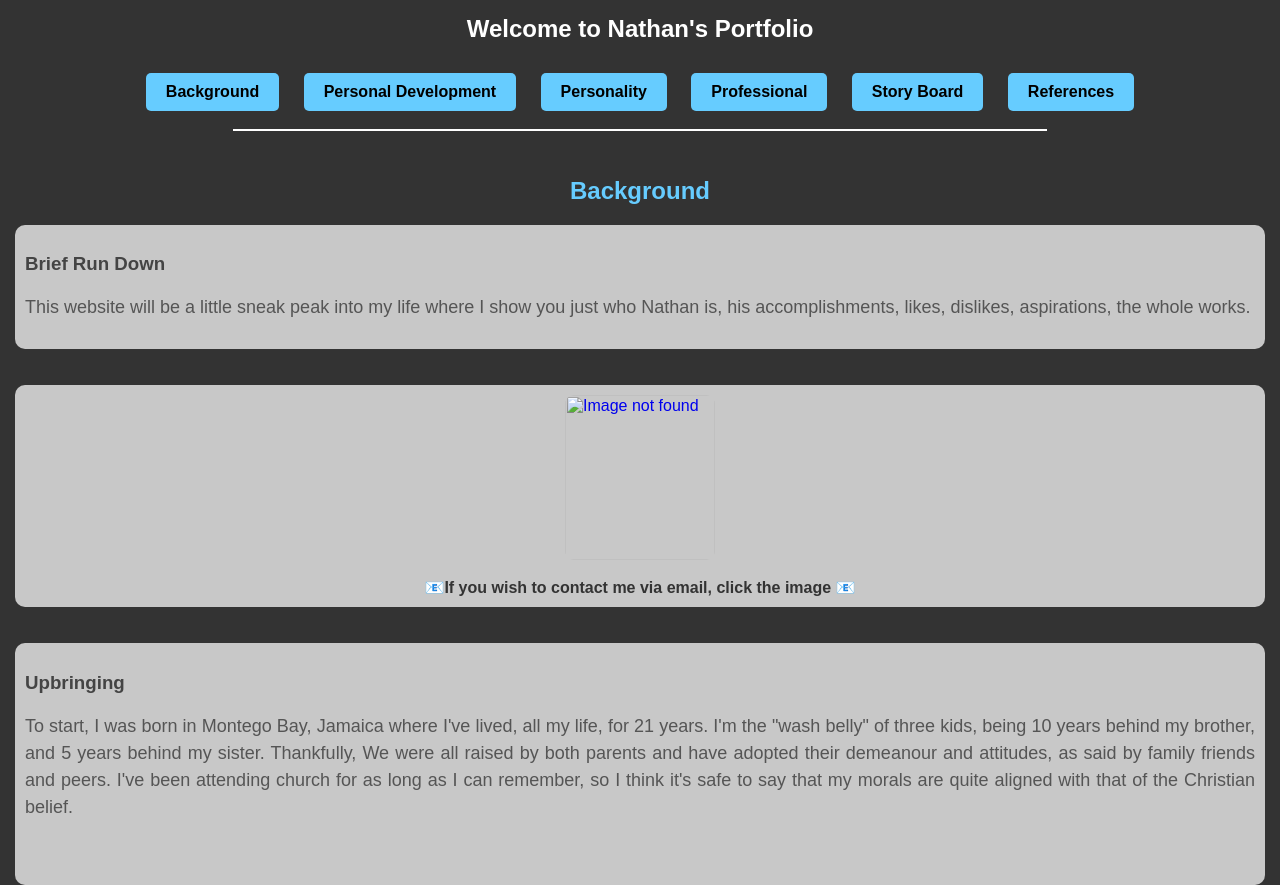
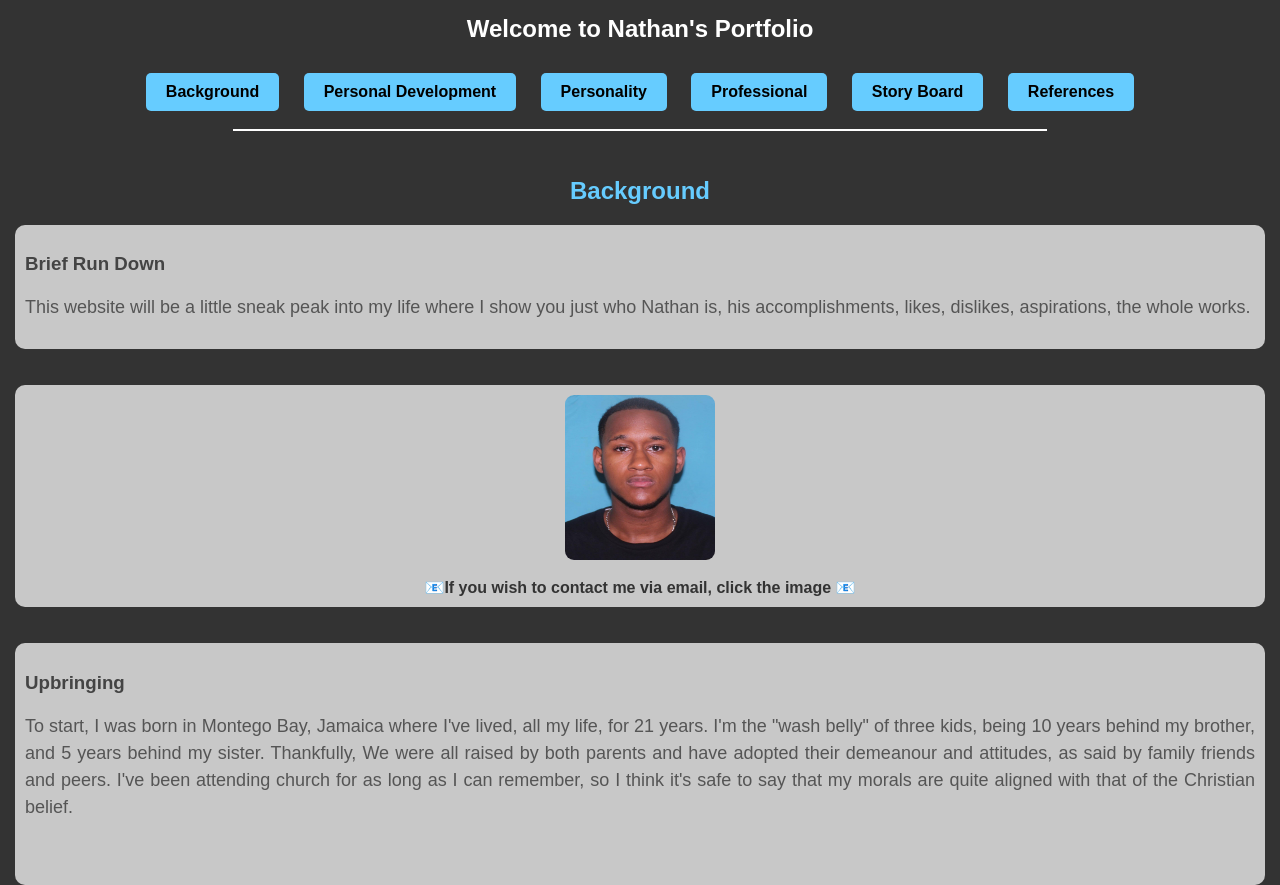
Before and after one commit to NotN8/2306494, a plain HTML site: page index.html in a window 1280 px wide. Shown: the top 885 px of the page. Drawn offline with Linux system fonts and the light colour scheme.

Commit message:
Update index.html

```diff
--- a/index.html
+++ b/index.html
@@ -29,7 +29,7 @@
 </br>
     <div class="bubble">
         <a href="mailto:nathanbowen57@gmail.com?subject=2306494">
-                    <img src="../Assets/nathan.jpg" alt="Image not found" style="width:150px;height:165px;" alt="Image not found" style="width:150px;height:165px;">
+                    <img src="nathan.jpg" alt="Image not found" style="width:150px;height:165px;" alt="Image not found" style="width:150px;height:165px;">
                 </a>
                 <br/><b><center>&#128231If you wish to contact me via email, click the image &#128231</center></b>
     </div>
```
